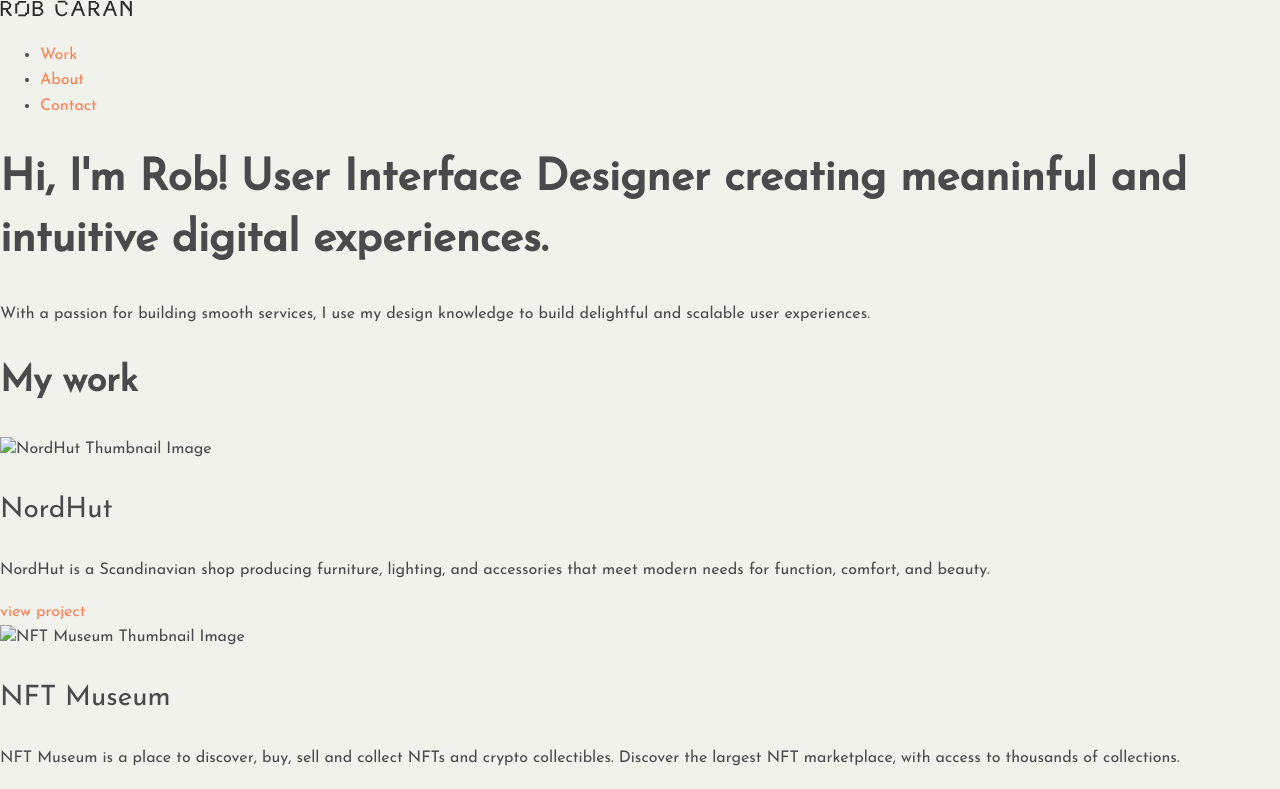
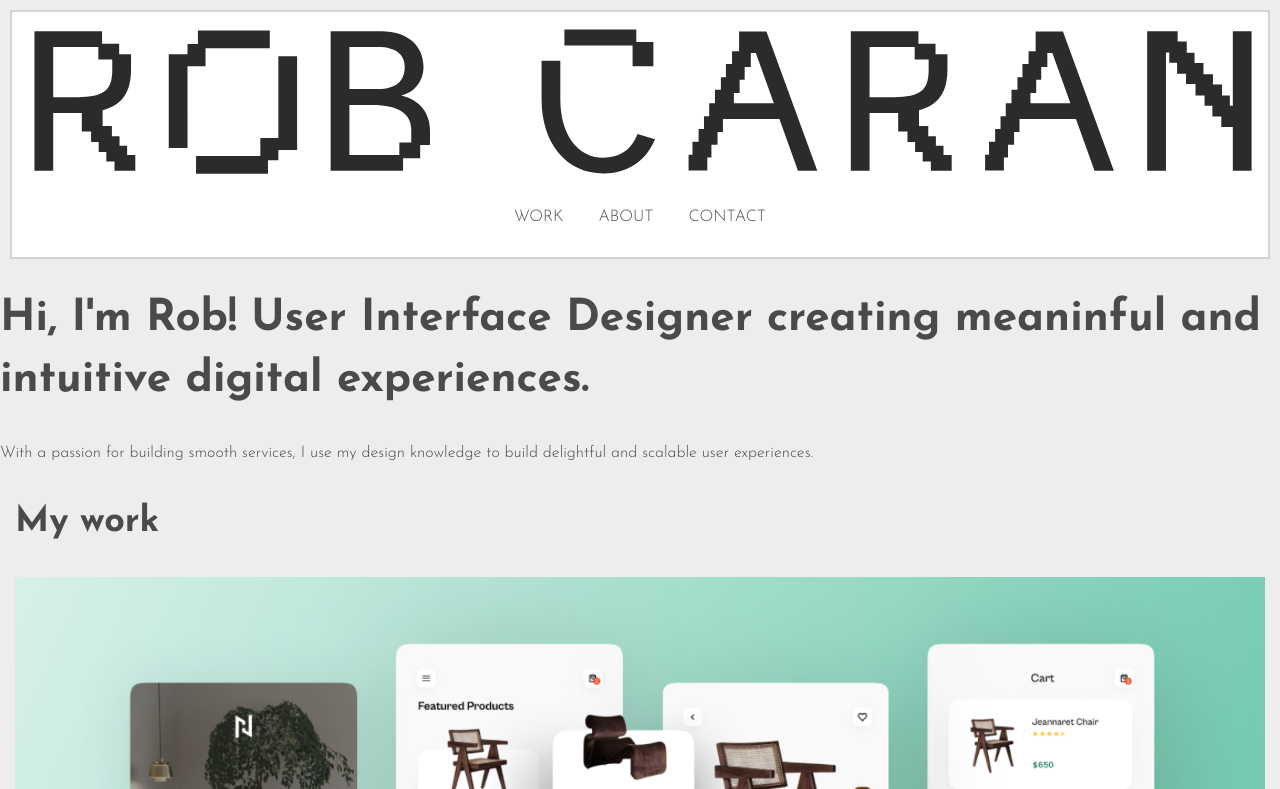
Before and after one commit to robcaran/Portfolio-Website, a plain HTML site: page index.html in a window 1280 px wide. Shown: the top 789 px of the page. Drawn offline with nearby package versions, Linux system fonts and the light colour scheme; files that its build step writes are made by us from their sources.

Commit message:
Add files via upload

```diff
--- a/index.html
+++ b/index.html
@@ -8,17 +8,17 @@
   <link rel="stylesheet" type="text/css" href="https://cdnjs.cloudflare.com/ajax/libs/normalize/8.0.0/normalize.min.css">
   <link rel="stylesheet" type="text/css" href="css/style.css">
   <link rel="preconnect" href="https://fonts.googleapis.com">
-<link rel="preconnect" href="https://fonts.gstatic.com" crossorigin>
-<link href="https://fonts.googleapis.com/css2?family=Josefin+Sans:ital@0;1&display=swap" rel="stylesheet">
+  <link rel="preconnect" href="https://fonts.gstatic.com" crossorigin>
+  <link href="https://fonts.googleapis.com/css2?family=Josefin+Sans:wght@300;400;700&display=swap" rel="stylesheet">
 </head>
 
 <body>
   <!-- Header Section -->
   <header>
-    <div>
+    <div class="container">
       <img src="img/icon/rob-caran.svg" alt="Rob Caran">
       <nav>
-          <ul>
+          <ul class="navigation">
              <li><a href="index.html">Work</a></li>
              <li><a href="about.html">About</a></li>
              <li><a href="#contact">Contact</a></li>
@@ -38,16 +38,16 @@
         </p>
       </div> <!--close content wrapper-->
     </div> <!--close hero section-->
-    <div> <!--open work section of page-->
-      <div> <!--open content wrapper-->
+    <div id="work"> <!--open work section of page-->
+      <div class="container"> <!--open content wrapper-->
         <h2> <!--heading for work section-->
             My work
         </h2>
-        <div> <!--open section for the work "tile" which will contain two columns-->
+        <div class="row"> <!--open section for the work "tile" which will contain two columns-->
           <div> <!--open column 1-->
             <picture>
-              <source srcset="nordhut-small.png" media="(max-width:767px)"> <!--image for smaller screens/breakpoints-->
-              <img src="nordhut-large.png/1200x800" alt="NordHut Thumbnail Image"> <!--image for larger screens/breakpoints-->
+              <source srcset="img/nordhut-large.png" media="(max-width:767px)"> <!--image for smaller screens/breakpoints-->
+              <img src="img/nordhut-large.png" alt="NordHut Thumbnail Image"> <!--image for larger screens/breakpoints-->
             </picture>
           </div> <!--close column 1-->
           <div> <!--open column 2-->
@@ -63,8 +63,8 @@
         <div> <!--open new tile for second piece of work-->
           <div> <!--open column 1-->
             <picture>
-              <source srcset="img/icon/nftmuseum-small.png" media="(max-width:767px)"> <!--image for smaller screens/breakpoints-->
-              <img src="nftmuseum-large.png/1200x800" alt="NFT Museum Thumbnail Image"> <!--image for larger screens/breakpoints-->
+              <source srcset="img/nftmuseum-large.png" media="(max-width:767px)"> <!--image for smaller screens/breakpoints-->
+              <img src="img/nftmuseum-large.png" alt="NFT Museum Thumbnail Image"> <!--image for larger screens/breakpoints-->
             </picture>
           </div> <!--close column 1-->
           <div> <!--open column 2-->
@@ -82,12 +82,12 @@
   </main> <!--close main content section-->
 
   <footer>
-    <div class="footer"> <!--open content wrapper-->
+    <div class="container"> <!--open content wrapper-->
       <h2>
           Get in Touch
       </h2>
       <p>
-          Let's work together! <a href="https://www.behance.net/robcaran" class="button contact">Send me a message on Behance.</a> Prefer sending an email?
+          Let's work together! <a href="https://www.behance.net/robcaran" class="button">Send me a message on Behance.</a> Prefer sending an email?
       </p>
     <div>
   <a href="rozzqaran@gmail.com">Email me</a>
--- a/style.css
+++ b/style.css
@@ -1,10 +1,21 @@
 body {
-  background-color: #f2f2ec;
+  background-color: #ededed;
   font-family: "Josefin Sans", sans-serif;
   font-size: 16px;
   font-weight: 300;
   line-height: 1.6;
   color: #4a4a4a;
+}
+
+header {
+  background-color: #ffffff;
+  padding: 10px;
+  margin: 10px;
+  border: 2px solid #d3d3d3;
+}
+
+img {
+  width: 100%;
 }
 
 h1,
@@ -13,6 +24,7 @@ h3,
 h4 {
   line-height: 1.4;
 }
+
 h1 {
   font-size: 2.75em;
   font-weight: 700;
@@ -33,42 +45,121 @@ h4 {
 }
 
 a {
-  color: #283747;
+  color: #351a11;
   text-decoration: none;
-}
-
-a {
-  color: #ff7f50;
-  text-decoration: none; /* No underlining */
-}
-a:hover {
-  color: #cc6540;
-  text-decoration: underline; /* Underlining when hovering over a link */
 }
 
 a:visited {
   /* visited link */
-  color: #ff7f50;
+  color: #b8b8b8;
 }
+
+a:hover,
+a:focus {
+  color: #7e3e27;
+  text-decoration: underline; /* Underlining when hovering over a link */
+}
+
 a:active {
   /* selected link */
   color: #994c30;
 }
 
-a:hover,
-a:focus {
-  color: #cc6540;
+nav a {
+  color: #351a11;
+  text-decoration: none;
 }
 
-.button.contact {
+nav a:visited {
+  /* visited link */
+  color: #b8b8b8;
+}
+
+nav a:hover,
+nav a:focus {
+  color: #7e3e27;
+  text-decoration: underline; /* Underlining when hovering over a link */
+}
+
+nav a:active {
+  /* selected link */
+  color: #994c30;
+}
+
+.button {
   background-color: transparent;
   color: #ff7f50;
   padding: 8px;
   text-transform: uppercase;
-  border: 2px solid #ff7f50;
+  border: 1px solid #ff7f50;
 }
 
-.button.contact:hover {
+.button:visited {
+  color: #b8b8b8;
+  border: 1px solid #b8b8b8;
+}
+
+.button:hover {
   background-color: #ff7f50;
   color: #ffffff;
 }
+
+.button:active {
+  background-color: #b84318;
+  color: #ffffff;
+  padding: 8px;
+  text-transform: uppercase;
+  border: 1px solid #b84318;
+}
+
+/* Layout styling */
+
+.container {
+  padding: 0 15px;
+}
+
+.row {
+  margin: 25px 0; /* 25px top and bottom, 0 left and right */
+}
+
+#hero h1 {
+  text-align: center; /* Centers text */
+}
+
+.logo {
+  max-width: 250px;
+}
+
+header {
+  background-color: #ffffff;
+  text-align: center;
+  padding: 10px 0;
+}
+
+nav > ul {
+  list-style-type: none;
+  padding: 0;
+}
+
+nav > ul > li {
+  display: inline-block;
+}
+
+nav > ul > li > a {
+  padding: 0 15px;
+  text-transform: uppercase;
+  font-weight: 00;
+  color: #4a4a4a;
+}
+
+#hero {
+  background-color: #ffe4c4;
+  padding: 20px 0;
+  display: inline-block;
+  width: 100%;
+}
+
+#hero h1 {
+  margin: 0;
+  padding: 0.67em 0;
+}
```
Also changed, not shown: about.html (+6 -9 lines), nft-museum.html (+6 -5 lines).
